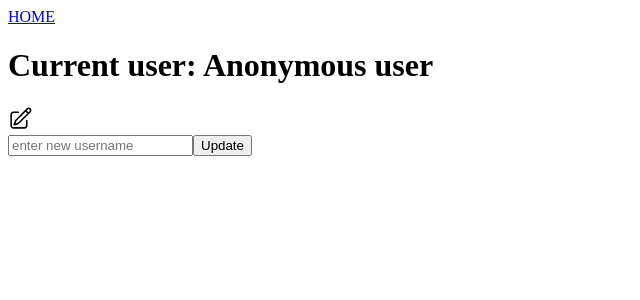
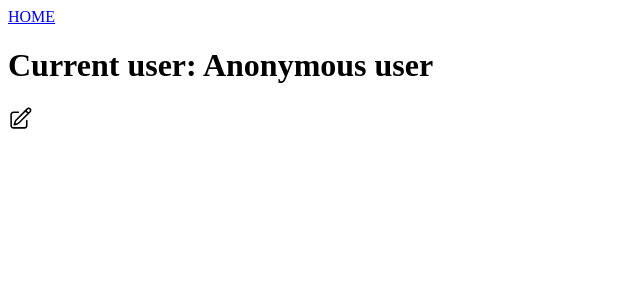
Before and after one commit to kayla-pagan/route-app, a React (Vite) app: page / in a window 1280 px wide. Shown: the top 300 px of the page, without its empty margins (0-640 px from the left). Built offline with nearby package versions, Linux system fonts and the light colour scheme.

Commit message:
create toggleDisplay func. Add cancel btn
when icon is clicked, state will be used to assist in visibility of the form. The cancel button will set state to null and the will not be displayed.

```diff
--- a/src/pages/Home.jsx
+++ b/src/pages/Home.jsx
@@ -1,4 +1,4 @@
-import React, { useActionState, useOptimistic } from "react";
+import React, { useState, useActionState, useOptimistic } from "react";
 import { updateNameInDB } from "../api";
 import { Header } from "../components/Header";
 
@@ -11,6 +11,7 @@ export function Home(){
         }
     )
 
+    const [visibleFormID, setVisibleFormID] = useState(null)
     const [optimisticName, setOptimisticName] = useOptimistic(state.name)
 
     async function formAction(prevState, formData){
@@ -20,15 +21,21 @@ export function Home(){
             return {name: newName, error: null}
         } catch (error) {
             return {...prevState, error}
+        } finally {
+            // setVisibleFormID(null)
         }
 
+    }
+
+    function toggleDisplay(formID) {
+        setVisibleFormID(formID)
     }
 
     return (
     <React.Fragment>
         <Header />
         <h1>Current user: <span>{optimisticName}</span></h1>
-        <svg xmlns="http://www.w3.org/2000/svg" fill="none" viewBox="0 0 24 24" strokeWidth={1.5} stroke="currentColor" className="size-6">
+        <svg onClick={() => toggleDisplay("username-form")} xmlns="http://www.w3.org/2000/svg" fill="none" viewBox="0 0 24 24" strokeWidth={1.5} stroke="currentColor" className="size-6">
             <path
                 strokeLinecap="round"
                 strokeLinejoin="round"
@@ -36,12 +43,15 @@ export function Home(){
             />
         </svg>
 
-        {/* when icon is pressed, then display the form below */}
-        <form action={actionFunction}>
-            <input type="text" name="name" placeholder="enter new username" required/>
-            {/* TODO: Add email input and then add to state */}
-            <button type="submit">Update</button>
-        </form>
+
+        {visibleFormID === "username-form" && (
+                <form action={actionFunction} id="username-form">
+                    <input type="text" name="name" placeholder="enter new username" required/>
+                    {/* TODO: Add email input and then add to state */}
+                    <button type="submit">Update</button>
+                    <button type="button" onClick={() => setVisibleFormID(null)}>Cancel</button>
+                </form>
+            )}
         {isPending && state.error && <p>{state.error.message}</p>}
     </React.Fragment>
     )
```
